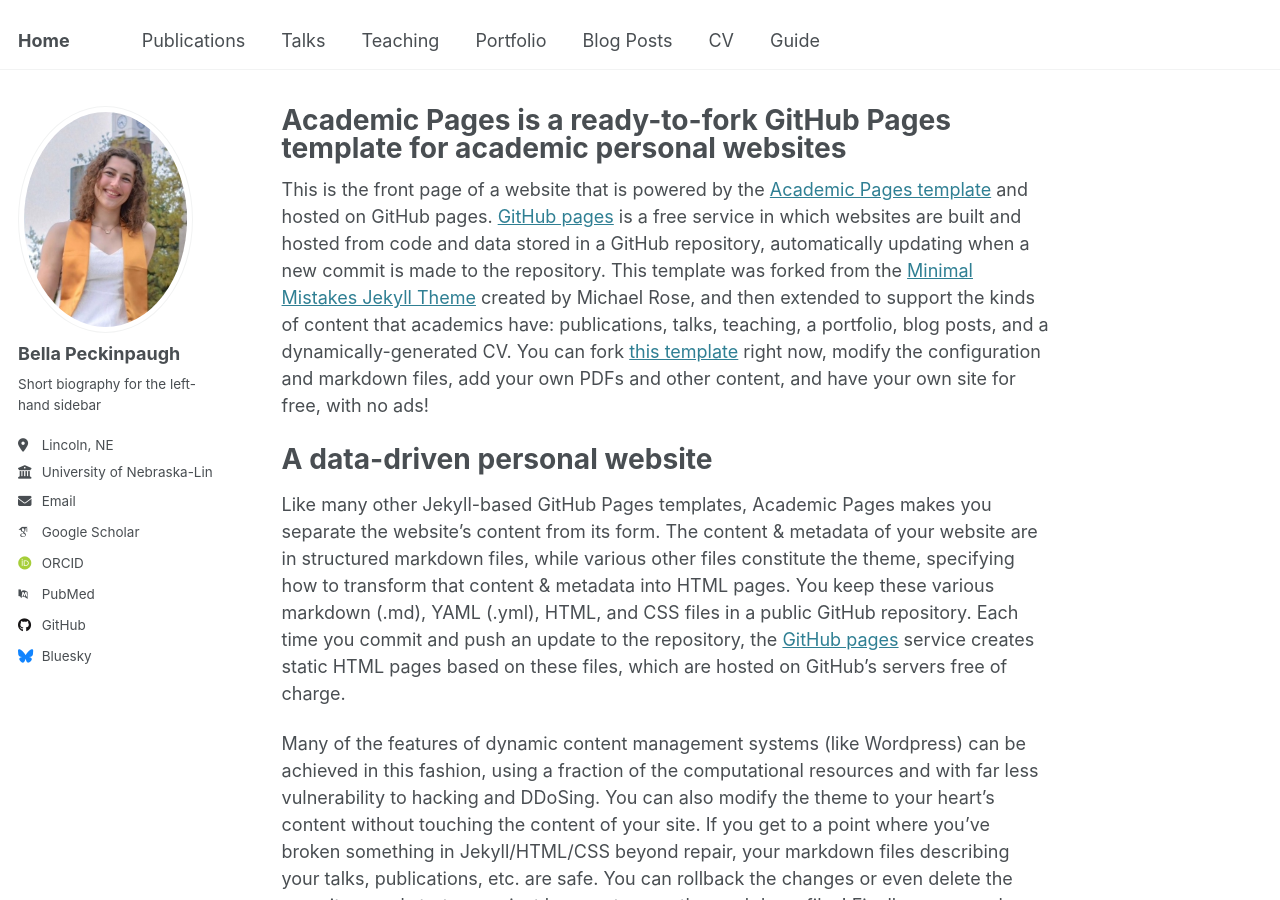
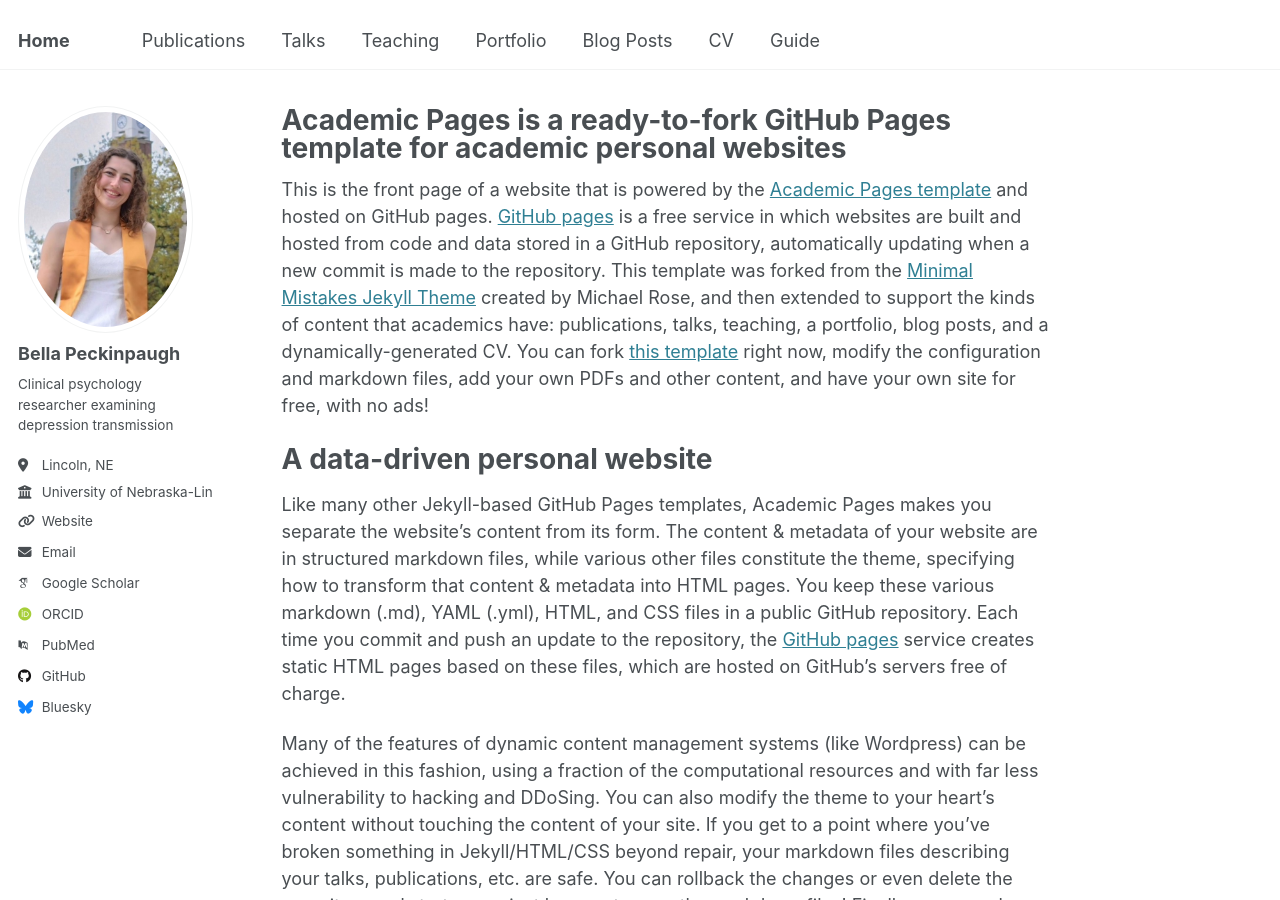
Before and after one commit to bellapeckinpaugh/bellapeckinpaugh.github.io, a Jekyll site: the page built from _pages/about.md, in a window 1280 px wide and 900 px high. Built offline with Jekyll 4.4.1, drawn with Linux system fonts in a browser that asks for light colours; some web fonts are replaced.

Commit message:
Update _config.yml
edited author info

```diff
--- a/_config.yml
+++ b/_config.yml
@@ -12,7 +12,7 @@ site_theme               : "default"
 title                    : "Home"
 title_separator          : "-"
 name                     : &name "Bella Peckinpaugh"
-description              : &description "personal description"
+description              : &description "Lab Manager for the Cognitive and Affective Neuroscience Lab @ UNL"
 url                      : https://bellapeckinpaugh.github.io # the base hostname & protocol for your site e.g. "https://[your GitHub username].github.io"
 baseurl                  : "" # the subpath of your site, e.g. "/blog"
 repository               : "bellapeckinpaugh/bellapeckinpaugh.github.io"
@@ -25,11 +25,11 @@ author:
   avatar           : "bpeckinpaughlabphoto.jpeg"
   name             : "Bella Peckinpaugh"
   pronouns         : # example: "she/her"
-  bio              : "Short biography for the left-hand sidebar"
+  bio              : "Clinical psychology researcher examining depression transmission"
   location         : "Lincoln, NE"
   employer         : "University of Nebraska-Lincoln"
-  uri              : # URL
-  email            : "none@example.org"
+  uri              : https://canlab.unl.edu
+  email            : "ipeckinpaugh2@unl.edu"
 
   # Academic websites
   arxiv            : # URL - Update with the correct link to your profile
```
